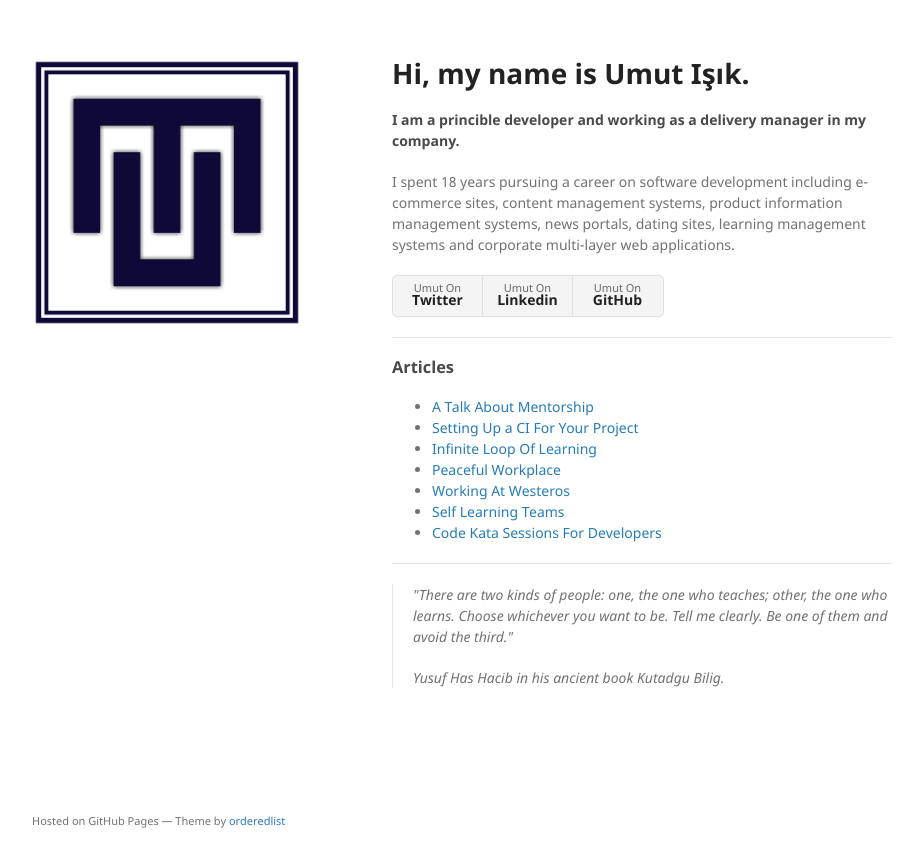
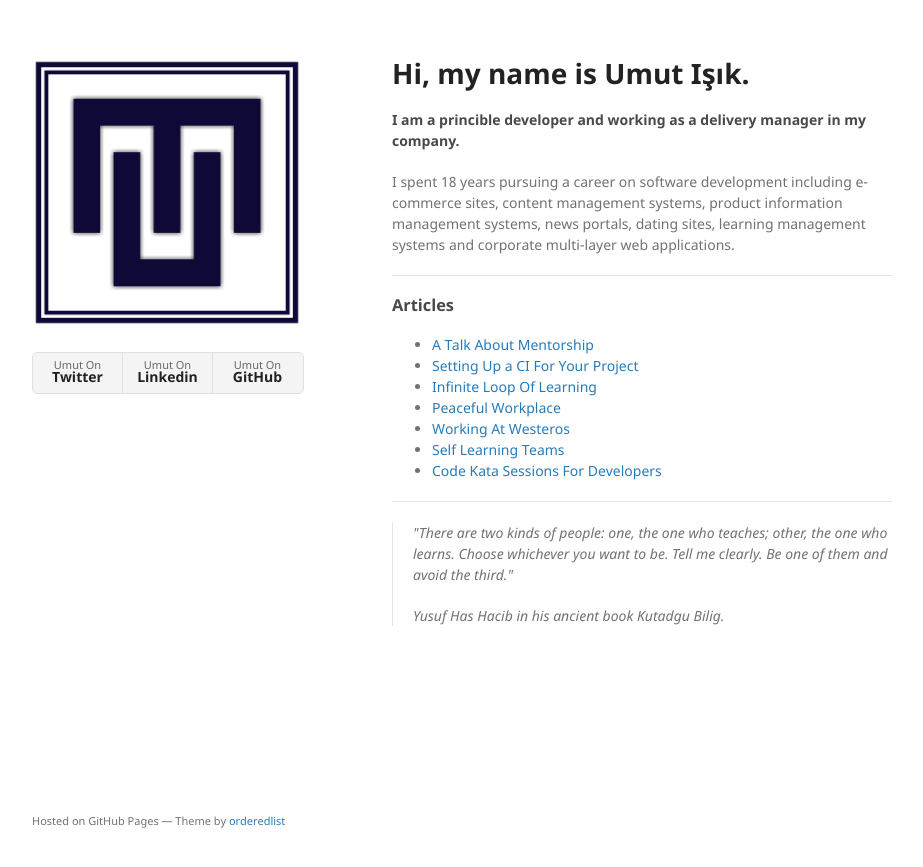
Before and after one commit to umutphp/umutphp.github.io, a Jekyll site: the page built from _posts/2019-02-03-welcome-to-jekyll.markdown, in a window 1280 px wide. Shown: the top 867 px of the page, without its empty margins (178-1101 px from the left). Built offline with Jekyll 4.4.1, drawn with Linux system fonts in a browser that asks for light colours.

Commit message:
Change the place of profile links

```diff
--- a/_layouts/default.html
+++ b/_layouts/default.html
@@ -17,11 +17,6 @@
         {% if site.logo %}
           <a href="{{ "" | absolute_url }}"><img src="{{site.logo | relative_url}}" alt="Logo" /></a>
         {% endif %}
-      </header>
-      <section>
-        <h1>{{ site.home_page_title }}</h1>
-        <h4>{{ site.home_page_text }}</h4>
-        <p>{{ site.home_page_description }}</p>
         <p>
           <ul class="downloads">
             <li><a href="https://twitter.com/{{ site.twitter.username }}">Umut On <strong>Twitter</strong></a></li>
@@ -29,6 +24,11 @@
             <li><a href="{{ site.github.owner_url }}">Umut On <strong>GitHub</strong></a></li>
           </ul>
         </p>
+      </header>
+      <section>
+        <h1>{{ site.home_page_title }}</h1>
+        <h4>{{ site.home_page_text }}</h4>
+        <p>{{ site.home_page_description }}</p>
         <hr>
         <p>
           <h3>Articles</h3>
```
